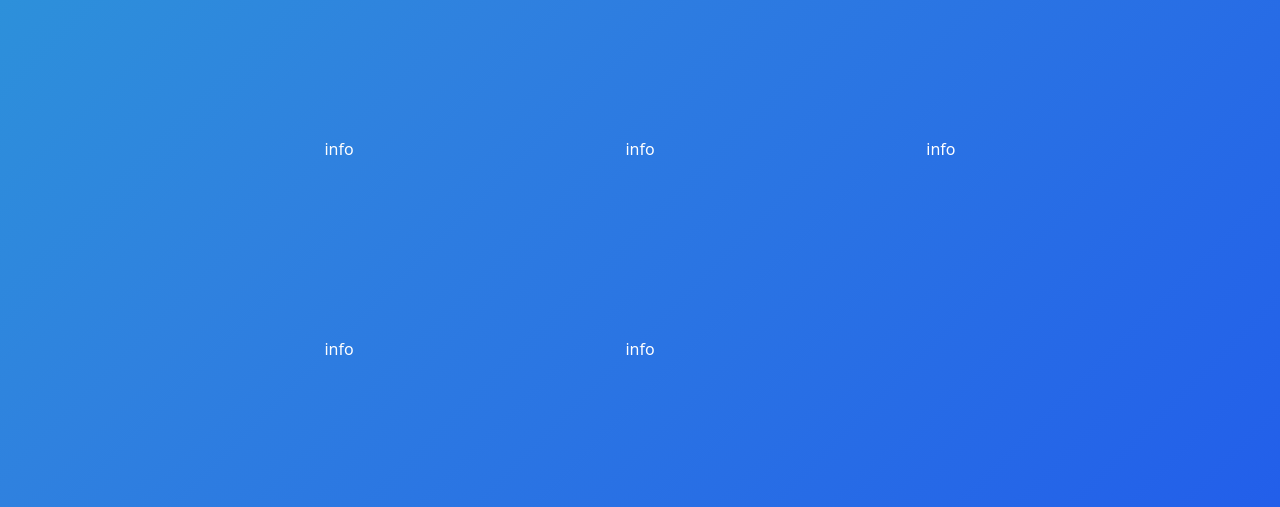
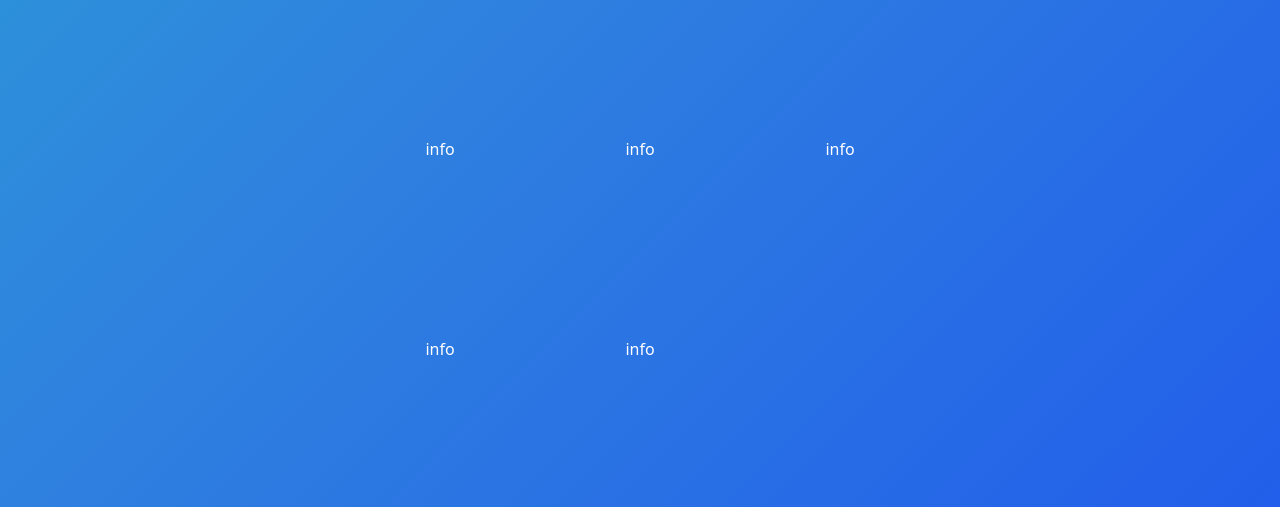
Before and after one commit to louispallett/odin-weather-app, a website built with webpack: page src/index.html in a window 1280 px wide. Shown: the part 309-816 px from the top of the page. Built offline with nearby package versions, Linux system fonts and the light colour scheme.

Commit message:
Grid layout and styling

```diff
--- a/src/scss/bottom.scss
+++ b/src/scss/bottom.scss
@@ -1,12 +1,13 @@
 .bottom {
     grid-area: 2 / 2 / -1 / 3;
     display: grid;
-    grid-template-columns: 1fr 1fr 1fr;
+    grid-template-columns: 200px 200px 200px;
     grid-template-rows: repeat(auto-fill, 200px);
-    align-items: center;
+    justify-content: center;
     & > div {
         display: flex;
         justify-content: center;
+        align-items: center;
     }
 }
 
--- a/src/scss/styles.scss
+++ b/src/scss/styles.scss
@@ -27,7 +27,6 @@
 
 .wrapper {
     min-height: 100vh;
-    min-width: 80vw;
     display: grid;
     grid-template-rows: 350px 1fr;
     grid-template-columns: 1fr 5fr 1fr;
```
